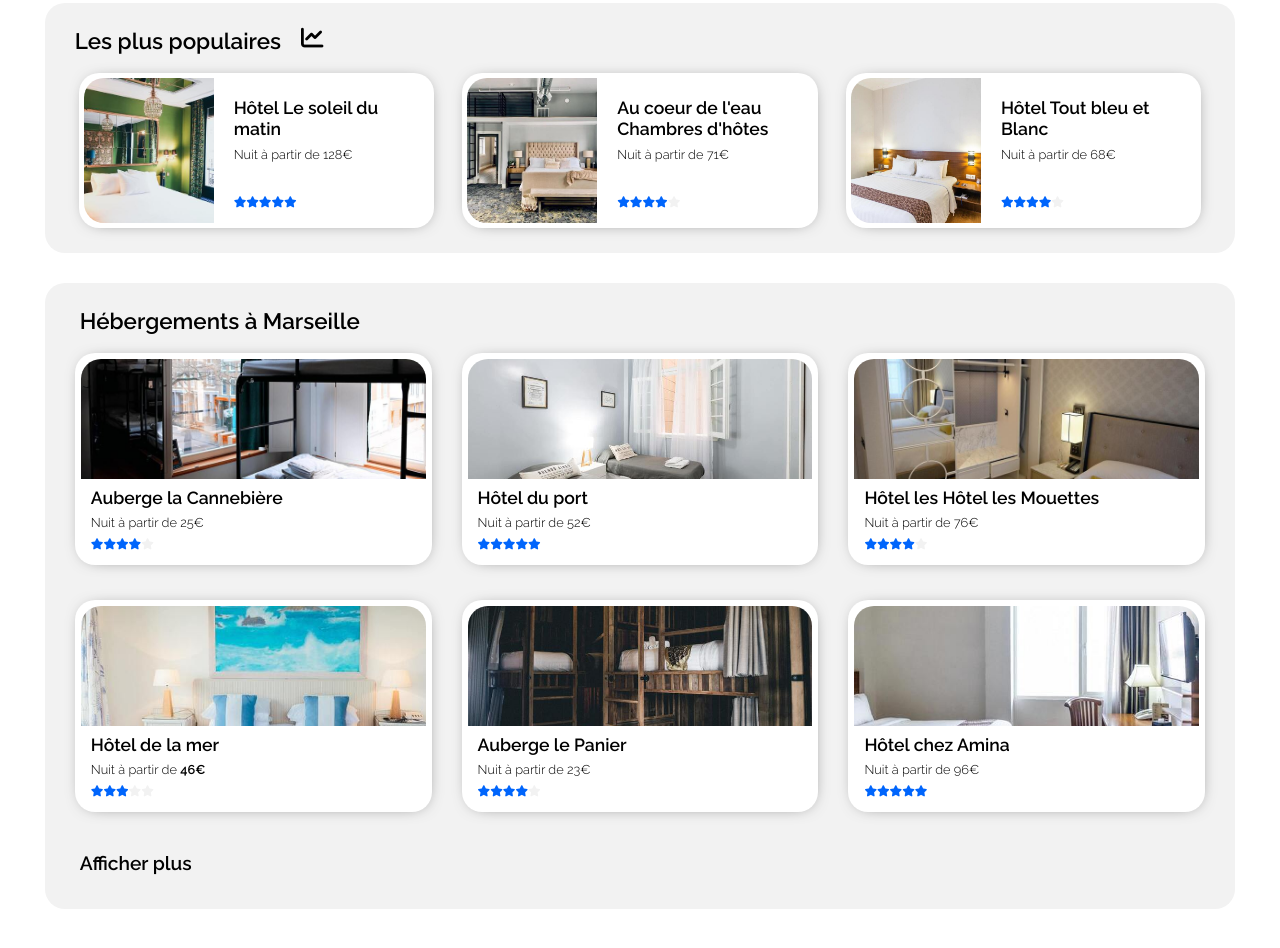
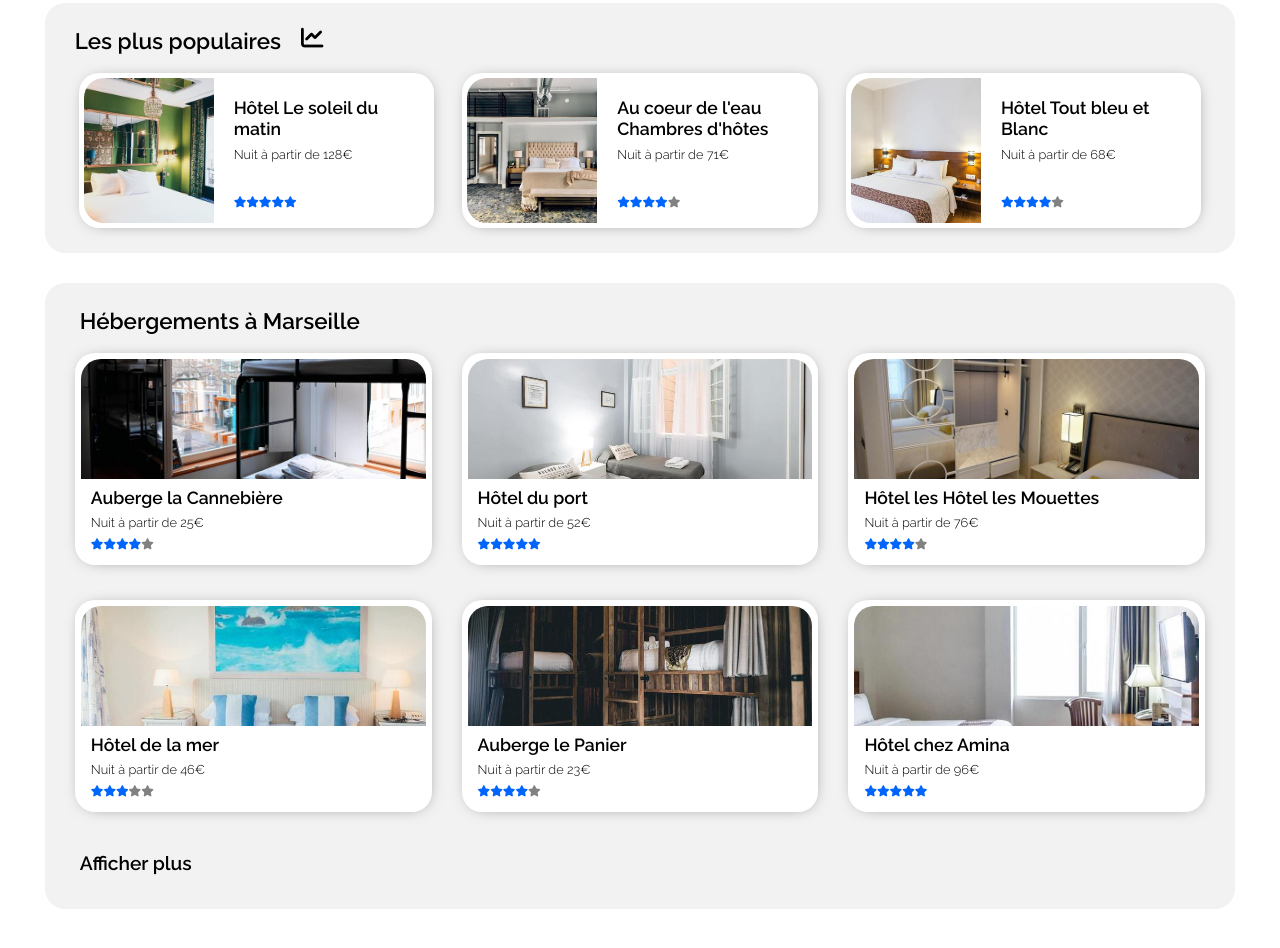
Before and after one commit to majeri-jamel/P2_Jamel_Majeri, a plain HTML site: page reservia.html in a window 1280 px wide. Shown: the part 378-1326 px from the top of the page. Drawn offline with Linux system fonts and the light colour scheme.

Commit message:
rectifiaction

```diff
--- a/reservia.css
+++ b/reservia.css
@@ -224,7 +224,7 @@ h3 {
   color: #0065fc;
 }
 .star_grey {
-  color: #f2f2f2;
+  color: rgba(128, 128, 128, 0.993);
 }
 .info {
   width: 235px;
--- a/reservia.html
+++ b/reservia.html
@@ -164,7 +164,7 @@
                 <div class="info">
                   <div class="name"><h3>Hôtel de la mer</h3></div>
                   <div class="price">
-                    <p>Nuit à partir de <strong>46€</strong></p>
+                    <p>Nuit à partir de 46€</p>
                   </div>
                   <div class="star">
                     <i class="fas fa-star star_blue"></i>
```
Also changed, not shown: 1 other file.
